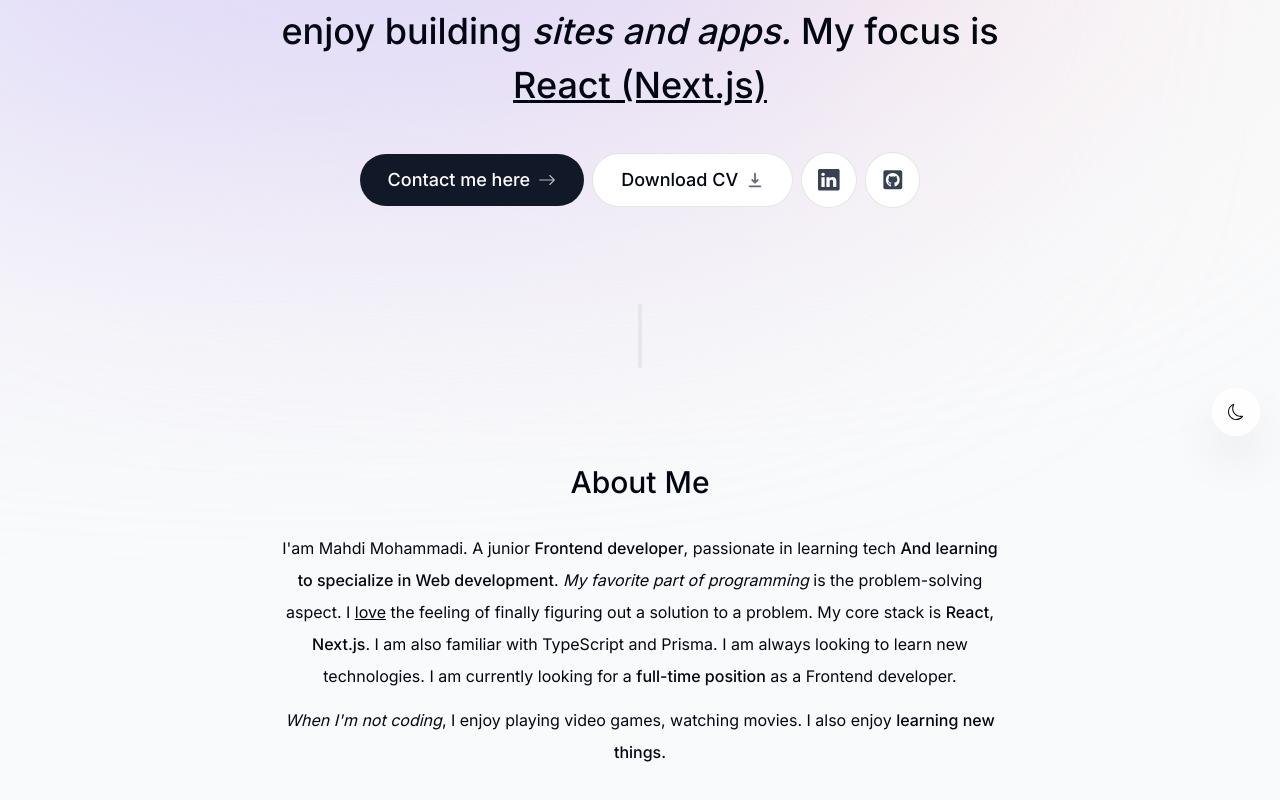
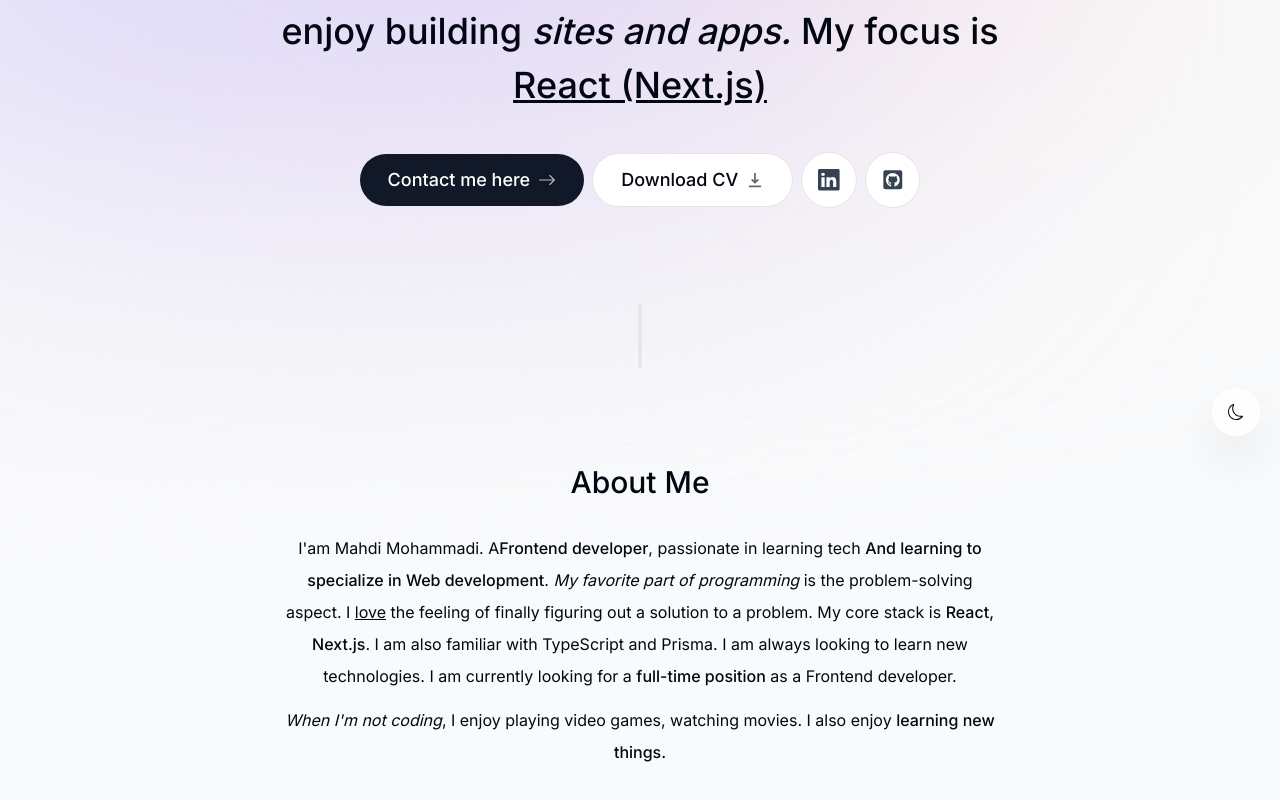
Before and after one commit to MahdiMohammadi98125/my-portfolio, a Next.js app: page / in a window 1280 px wide. Shown: the part 344-1144 px from the top of the page. Built offline with nearby package versions, Linux system fonts and the light colour scheme.

Commit message:
edit about me section

```diff
--- a/components/About.tsx
+++ b/components/About.tsx
@@ -20,7 +20,7 @@
     >
       <SectionHeading>About me</SectionHeading>
       <p className="mb-3">
-        I'am Mahdi Mohammadi. A junior{" "}
+        I'am Mahdi Mohammadi. A
         <span className="font-medium">Frontend developer</span>, passionate in
         learning tech{" "}
         <span className="font-medium">
```
